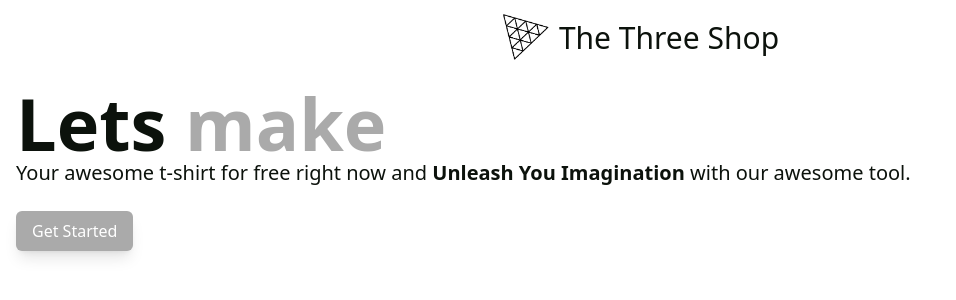
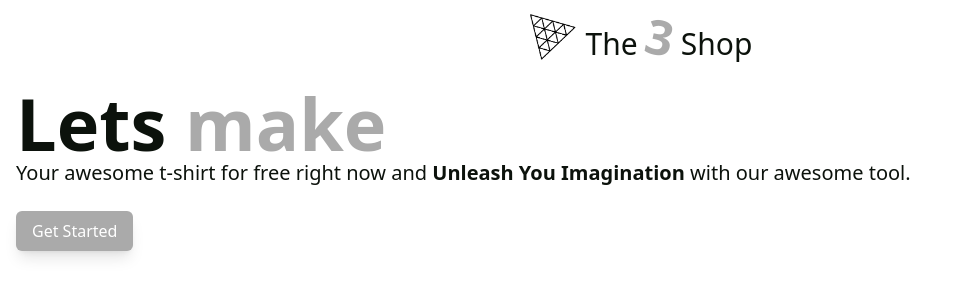
Before and after one commit to sohanemon/the-three-shop, a Next.js app: page / in a window 1280 px wide. Shown: the top 300 px of the page, without its empty margins (0-956 px from the left). Built offline with nearby package versions, Linux system fonts and the light colour scheme.

Commit message:
color picker at beneath fixed

```diff
--- a/src/app/editor.tsx
+++ b/src/app/editor.tsx
@@ -24,7 +24,7 @@ export default function Editor() {
           }}
         >
           <LeftSideTab />
-          <Canvas />
+          {/* <Canvas /> */}
           <BottomTab />
         </motion.section>
       )}
--- a/src/app/navbar.tsx
+++ b/src/app/navbar.tsx
@@ -1,12 +1,14 @@
 'use client';
 import { slideAnimation } from '@/lib/motion';
+import { color } from '@/slices/editor-slice';
 import { toggleIntro } from '@/slices/intro-slice';
 import { AnimatePresence, motion } from 'framer-motion';
 import Image from 'next/image';
-import { useDispatch } from 'react-redux';
+import { useDispatch, useSelector } from 'react-redux';
 
 export default function Navbar() {
   const dispatch = useDispatch();
+  const c = useSelector(color);
   return (
     <AnimatePresence>
       <motion.div
@@ -19,7 +21,16 @@ export default function Navbar() {
           <motion.div {...slideAnimation('left')}>
             <Image src='/threejs.png' alt='Icon' width={50} height={50} />
           </motion.div>
-          <motion.h1 {...slideAnimation('right')}>The Three Shop</motion.h1>
+          <motion.h1 {...slideAnimation('right')}>
+            The{' '}
+            <span
+              className='font-extrabold text-5xl inline-block rotate-12 '
+              style={{ color: c }}
+            >
+              3
+            </span>{' '}
+            Shop
+          </motion.h1>
         </div>
       </motion.div>
       ;
--- a/src/components/left-side-tab.tsx
+++ b/src/components/left-side-tab.tsx
@@ -19,7 +19,7 @@ export default function LeftSideTab() {
       <motion.section
         onClick={(e) => e.stopPropagation()}
         initial={{ x: -100, opacity: 0 }}
-        className='absolute left-0 top-1/3 flex flex-col gap-3 -translate-y-1/2 bg-primary/10 px-2 py-4 rounded-xl'
+        className='z10 absolute left-0 top-1/3 flex flex-col gap-3 -translate-y-1/2 bg-primary/10 px-2 py-4 rounded-xl'
         animate={{ x: 0, opacity: 1, transition: { delay: 0.4 } }}
         exit={{ x: -100, opacity: 0, transition: { delay: 0 } }}
       >
--- a/src/features/canvas/camera.tsx
+++ b/src/features/canvas/camera.tsx
@@ -5,16 +5,16 @@ import { Group } from 'three';
 
 export default function Camera({ children }: { children: React.ReactNode }) {
   const groupRef = useRef<Group>(null);
-  // #todo
-  // useFrame((state, delta) => {
-  //   easing.damp3(state.camera.position, [0, 0, 5], 0.25, delta);
-  //   easing.dampE(
-  //     groupRef?.current?.rotation!,
-  //     [-state.pointer.y / 7, -state.pointer.x / 5, 0],
-  //     0.25,
-  //     delta
-  //   );
-  // });
+  // #todo rotator
+  useFrame((state, delta) => {
+    easing.damp3(state.camera.position, [0, 0, 5], 0.25, delta);
+    easing.dampE(
+      groupRef?.current?.rotation!,
+      [-state.pointer.y / 7, -state.pointer.x / 5, 0],
+      0.25,
+      delta
+    );
+  });
   return (
     <>
       <perspectiveCamera position={[0, 0, 4.4]}>
--- a/src/features/canvas/index.tsx
+++ b/src/features/canvas/index.tsx
@@ -1,16 +1,23 @@
+import { Center } from '@react-three/drei';
 import { Canvas as FiberCanvas } from '@react-three/fiber';
-import { Environment, Center, PerspectiveCamera } from '@react-three/drei';
 
-import Backdrop from './backdrop';
+import { currentTab } from '@/slices/editor-slice';
+import Camera from './camera';
+import { useSelector } from 'react-redux';
 import Shirt from './shirt';
-import Camera from './camera';
 
 export default function Canvas() {
+  const tab = useSelector(currentTab);
   return (
     <FiberCanvas
       shadows
       camera={{ position: [0, 0, 0] }}
-      style={{ height: '400px', width: '400px', margin: '0 auto' }}
+      style={{
+        height: '400px',
+        width: '400px',
+        margin: '0 auto',
+        zIndex: tab && -1,
+      }}
     >
       <ambientLight>
         <Camera>
--- a/src/features/canvas/shirt.tsx
+++ b/src/features/canvas/shirt.tsx
@@ -1,18 +1,26 @@
+import { color } from '@/slices/editor-slice';
 import { Decal, useGLTF, useTexture } from '@react-three/drei';
 import { useFrame } from '@react-three/fiber';
 import { easing } from 'maath';
 import { useRef } from 'react';
-import { Mesh } from 'three';
+import { useSelector } from 'react-redux';
+import { ColorRepresentation, Mesh } from 'three';
 
 export default function Shirt() {
+  const c = useSelector(color);
   // @ts-ignore
   const { nodes, materials } = useGLTF('/shirt.glb');
   const reactTexture = useTexture('/react.png');
   const shirtRef = useRef<Mesh>(null);
-  // #todo
-  // useFrame((state, delta) => {
-  //   easing.dampC(materials.lambert1.color, '#f00', 0.25, delta);
-  // });
+  // #todo color changer
+  useFrame((state, delta) => {
+    easing.dampC(
+      materials.lambert1.color,
+      c as ColorRepresentation,
+      0.25,
+      delta
+    );
+  });
   return (
     <mesh
       ref={shirtRef}
```
